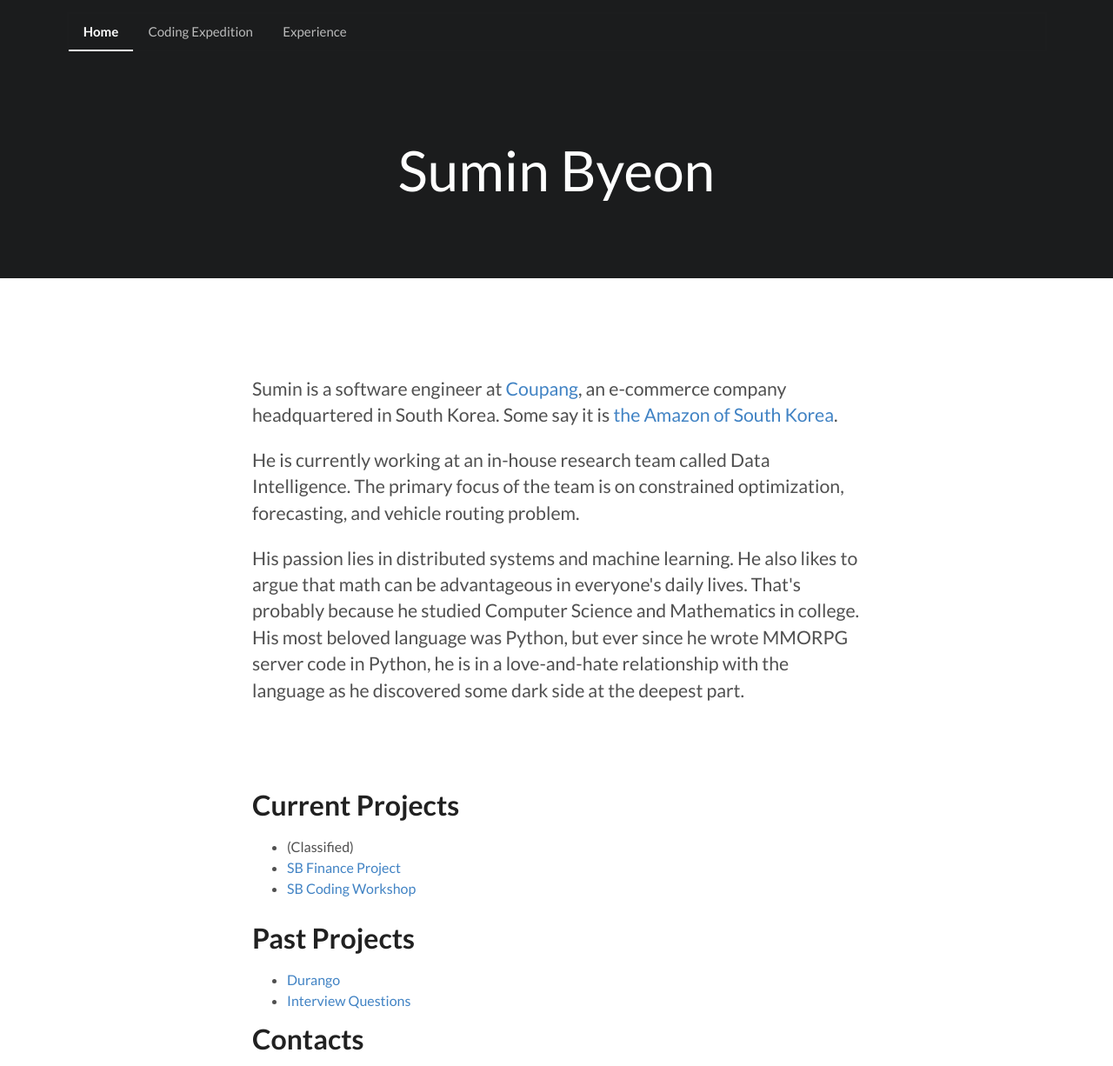
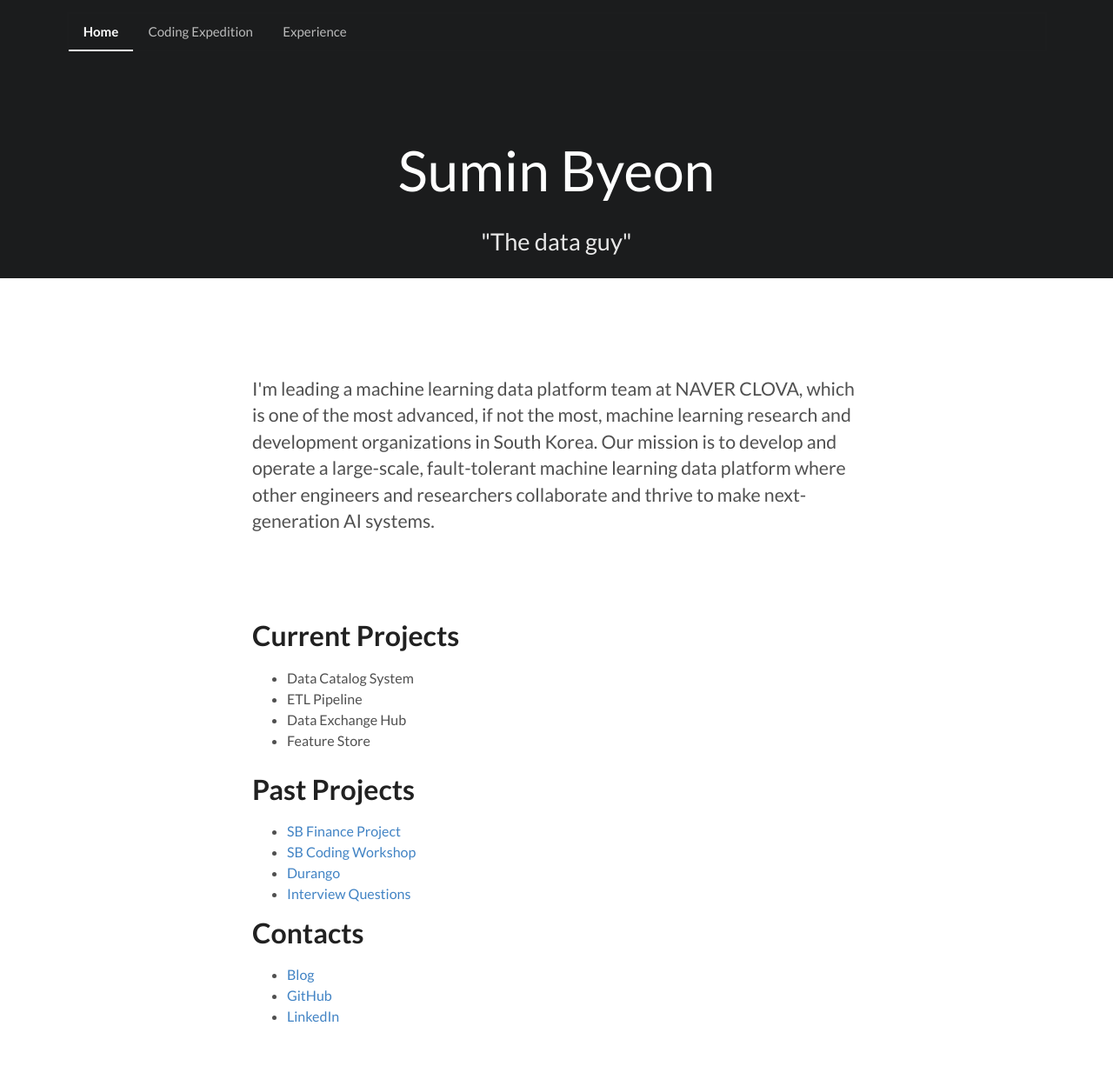
Before and after one commit to suminb/web, a Flask app: page / in a window 1280 px wide. Shown: the top 1226 px of the page at 87% size. Run offline with Flask 2, Linux system fonts and the light colour scheme; some libraries are stand-ins or nearby versions.

Commit message:
Update personal profile

```diff
--- a/web/templates/main/index.html
+++ b/web/templates/main/index.html
@@ -17,42 +17,34 @@
 
       <div class="ui text container">
         <h1 class="ui inverted header">Sumin Byeon</h1>
+        <h2>"The data guy"</h2>
       </div>
     </div>
 
     <div class="ui vertical stripe segment">
       <div class="ui text container">
         <p>
-          Sumin is a software engineer at <a href="http://coupang.com">Coupang</a>,
-          an e-commerce company headquartered in South Korea. Some say it is
-          <a href="http://www.demystifyasia.com/coupang/">the Amazon of South
-          Korea</a>.
-        </p>
-        <p>
-          He is currently working at an in-house research team called Data
-          Intelligence. The primary focus of the team is on constrained
-          optimization, forecasting, and vehicle routing problem.
-        </p>
-        <p>
-          His passion lies in distributed systems and machine learning. He also
-          likes to argue that math can be advantageous in everyone's daily
-          lives. That's probably because he studied Computer Science and
-          Mathematics in college. His most beloved language was Python, but
-          ever since he wrote MMORPG server code in Python, he is in a
-          love-and-hate relationship with the language as he discovered some
-          dark side at the deepest part.
+          I'm leading a machine learning data platform team at NAVER CLOVA,
+          which is one of the most advanced, if not the most, machine learning
+          research and development organizations in South Korea. Our mission is
+          to develop and operate a large-scale, fault-tolerant machine learning
+          data platform where other engineers and researchers collaborate and
+          thrive to make next-generation AI systems.
         </p>
 
         <!-- TODO: Put an auto-updated commit graph here -->
         <h3 class="ui header">Current Projects</h3>
         <ul>
-          <li>(Classified)</li>
-          <li><a href="https://github.com/suminb/finance">SB Finance Project</a></li>
-          <li><a href="https://github.com/suminb/sbcw">SB Coding Workshop</a></li>
+          <li>Data Catalog System</li>
+          <li>ETL Pipeline</li>
+          <li>Data Exchange Hub</li>
+          <li>Feature Store</li>
         </ul>
 
         <h3 class="ui header">Past Projects</h3>
         <ul>
+          <li><a href="https://github.com/suminb/finance">SB Finance Project</a></li>
+          <li><a href="https://github.com/suminb/sbcw">SB Coding Workshop</a></li>
           <li><a href="http://durango.nexon.com">Durango</a></li>
           <li><a href="https://github.com/suminb/interview-questions">Interview Questions</li>
         </ul>
@@ -60,8 +52,8 @@
         <h3 class="ui header">Contacts</h3>
         <ul>
           <li><a href="http://philosophical.one">Blog</a></li>
-          <li><a href="http://github.com/suminb">GitHub</a></li>
-          <li><a href="http://www.linkedin.com/in/suminb">LinkedIn</a></li>
+          <li><a href="https://github.com/suminb">GitHub</a></li>
+          <li><a href="https://www.linkedin.com/in/suminb">LinkedIn</a></li>
         </ul>
         <!--
         <h4 class="ui horizontal header divider">
```
